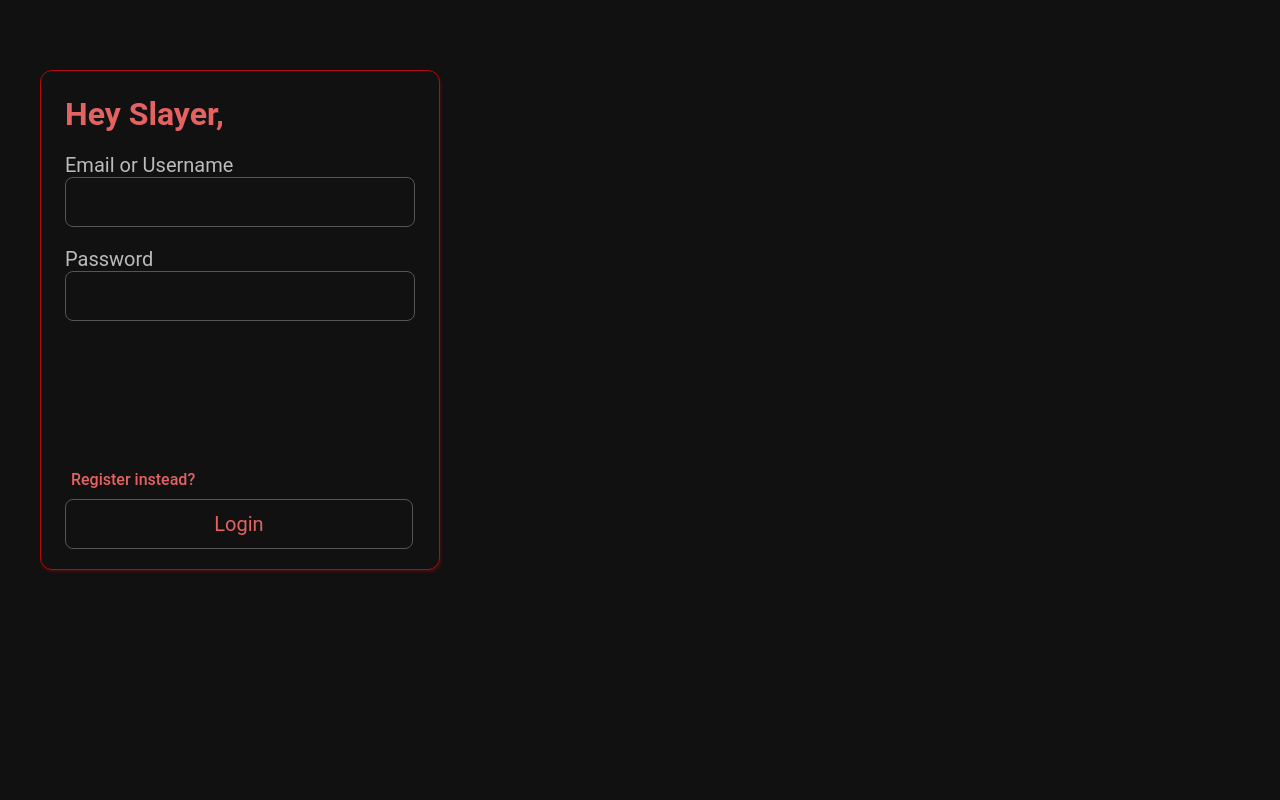
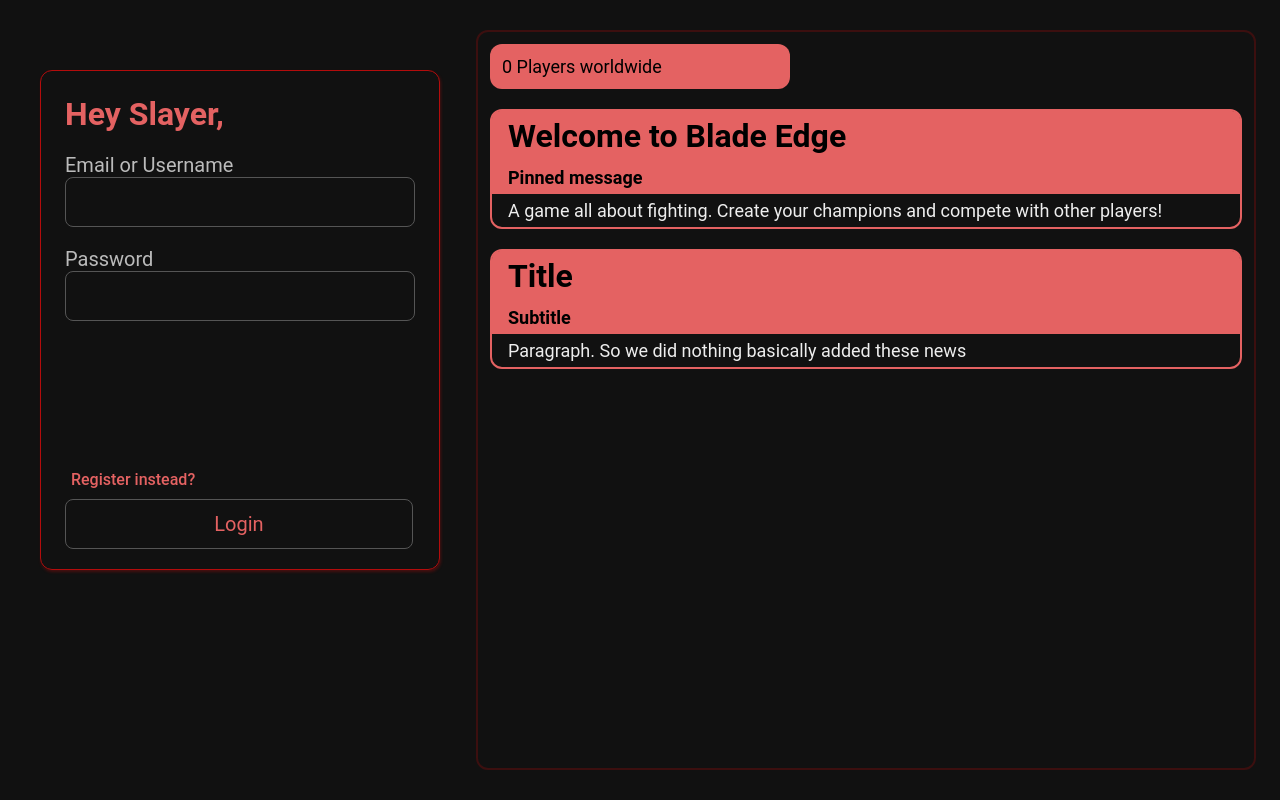
Before and after one commit to Hypenexy/Blade-Edge, a PHP site: page / in a window 1280 px wide. Run offline with PHP 8.4, Linux system fonts and the light colour scheme.

Commit message:
Added news!

```diff
--- /dev/null
+++ b/app/news.php
@@ -0,0 +1,17 @@
+<?php
+echo '
+<div class="info">
+    <p>0 Players worldwide</p>
+</div>
+
+<div class="article welcomemsg">
+<h1>Welcome to Blade Edge</h1>
+<h2>Pinned message</h2>
+<p>A game all about fighting. Create your champions and compete with other players!</p>
+</div>
+
+<div class="article">
+<h1>Title</h1>
+<h2>Subtitle</h2>
+<p>Paragraph. So we did nothing basically added these news</p>
+</div>';
--- a/img/code/blade.js
+++ b/img/code/blade.js
@@ -1,3 +1,4 @@
+var server = "http://localhost/BladeEdge/"
 var settings = {}
 try {
     settings = JSON.parse(localStorage.getItem("settings"))
@@ -59,6 +60,21 @@ function initApp(){
     var welcomescreen = document.createElement("div")
     welcomescreen.classList.add("welcome")
     welcomescreen.innerHTML = "<form>" + login + "</form>"
+
+    var news = document.createElement("div")
+    news.classList.add("news")
+
+    $.ajax({
+        url: server + "app/news.php",
+        success: function (response) {
+            news.innerHTML = response
+            app.appendChild(news)
+        },
+        error: function() {
+            newsstuff = "Could not connect to server."
+        }
+    });
+
 
     function initForm(login, show){
         welcomescreen.getElementsByTagName("form")[0].innerHTML = login
--- a/img/style/default.css
+++ b/img/style/default.css
@@ -155,6 +155,60 @@ header {
     }
 }
 
+.news{
+    color: #eee;
+    position: absolute;
+    right: 24px;
+    top: 30px;
+    min-width: 300px;
+    width: calc(100% - 500px);
+    max-width: 1200px;
+    height: calc(100% - 60px);
+    border: 2px solid #b30c0c44;
+    border-radius: 12px;
+    padding: 12px;
+}
+
+.news .info{
+    float: right;
+    width: 300px;
+    color: #000;
+    background: #e46262;
+    padding: 12px;
+    border-radius: 12px;
+    margin-bottom: 20px;
+}
+
+.news .article{
+    width: calc(100% - 320px);
+    border: 2px solid #e46262;
+    border-radius: 12px;
+    margin-bottom: 20px;
+}
+@media screen and (max-width: 1400px) {
+    .news .info{
+        float: initial;
+    }
+    .news .article{
+        width: initial;
+    }
+}
+.news .article *{
+    padding: 6px 16px;
+}
+.news h1{
+    color: #000;
+    background: #e46262;
+    border-radius: 8px 8px 0 0;
+}
+.news h2{
+    color: #000;
+    background: #e46262;
+}
+
+.news h2, .news p{
+    font-size: 18px;
+}
 
 #music{
     position: fixed;
```
